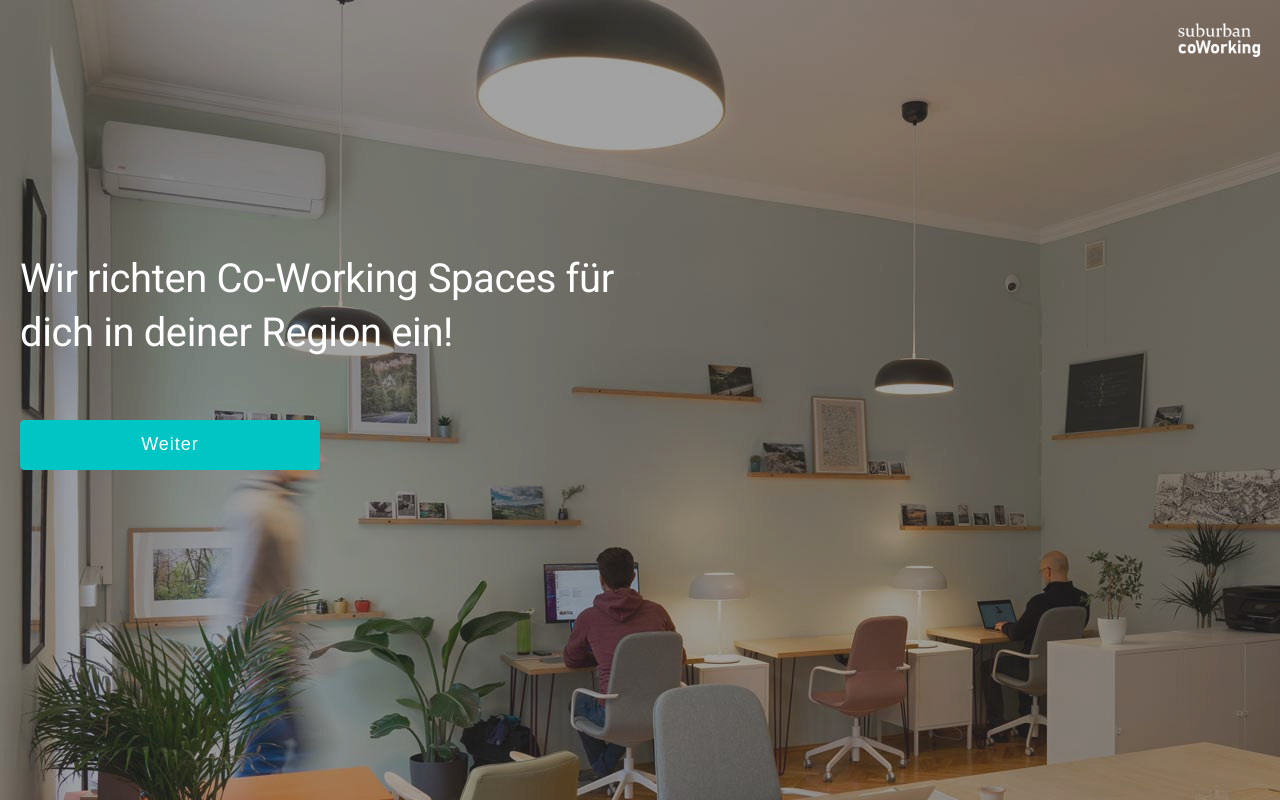
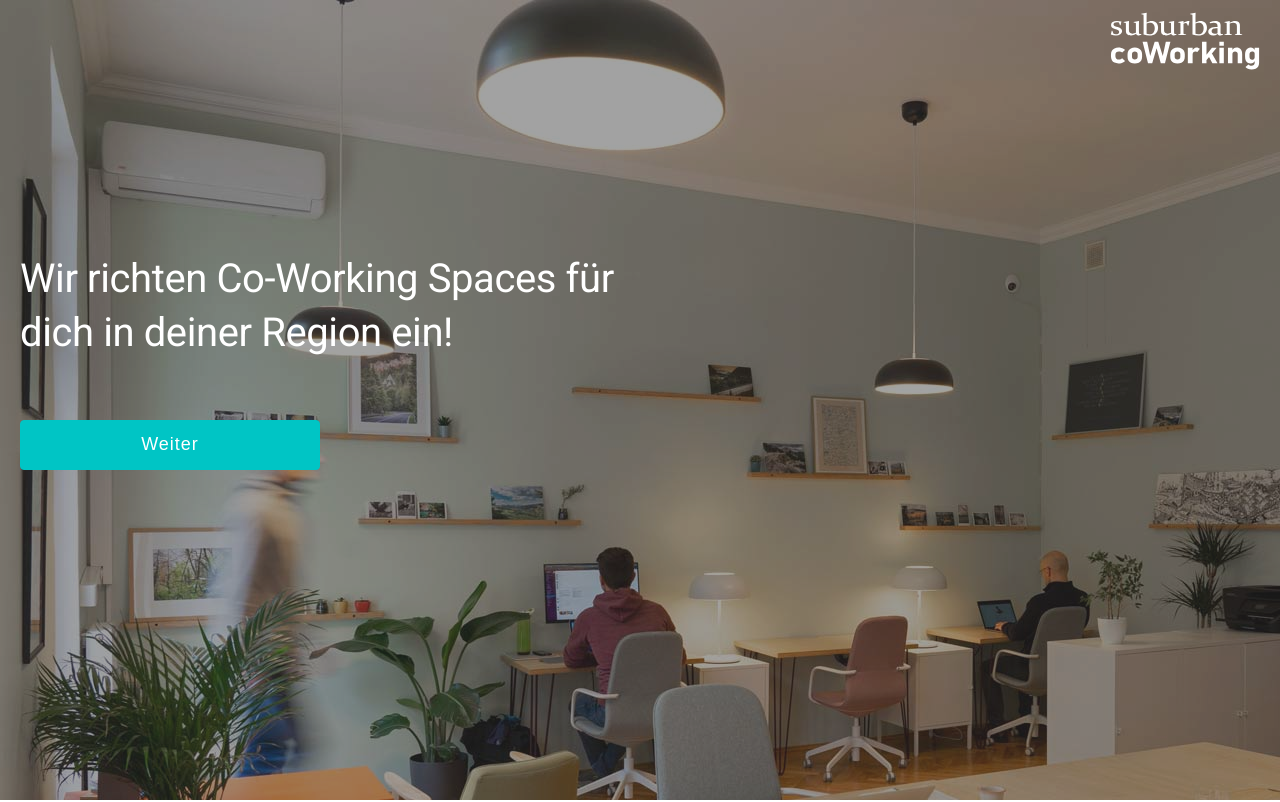
Before and after one commit to hanseventures/sustainable-packaging, a Gatsby site: page / in a window 1280 px wide. Shown: the top 802 px of the page. Built offline with nearby package versions, Linux system fonts and the light colour scheme; Gatsby itself is replaced by a stand-in of ours; a web font is replaced by a local one.

Commit message:
Logo: added SVG

```diff
--- a/src/components/Footer.js
+++ b/src/components/Footer.js
@@ -25,7 +25,7 @@ const Footer = props => {
       <div className="content content--low">
         <img
           className="logo"
-          src="/images/logo/suburban-coworking-logo-white@2x.png"
+          src="/images/logo/suburban-coworking-logo-white.svg"
         />
         <p>Wir richten Co-Working Spaces in deiner Region ein!</p>
         <ul className="list-style-type-none">
--- a/src/data/config/config.json
+++ b/src/data/config/config.json
@@ -1,8 +1,8 @@
 {
   "homepage": {},
   "logo": {
-    "mobile": "/images/logo/logo.png",
-    "desktop": "/images/logo/logo.png",
+    "mobile": "/images/logo/suburban-coworking-logo-white.svg",
+    "desktop": "/images/logo/suburban-coworking-logo-white.svg",
     "desktop_height": "36px",
     "alt": ""
   },
--- a/src/data/onboarding/sliders.json
+++ b/src/data/onboarding/sliders.json
@@ -1,26 +1,26 @@
 [
   {
-    "logo": "/images/logo/suburban-coworking-logo-white@2x.png",
+    "logo": "/images/logo/suburban-coworking-logo-white.svg",
     "title": "",
     "text": "Wir richten Co-Working Spaces für dich in deiner Region ein!"
   },
   {
-    "logo": "/images/logo/suburban-coworking-logo-white.png",
+    "logo": "/images/logo/suburban-coworking-logo-white.svg",
     "title": "1. So funktioniert's",
     "text": "Raise you hand und trage dich mit deiner PLZ ein. Natürlich ganz unverbindlich."
   },
   {
-    "logo": "/images/logo/suburban-coworking-logo-white.png",
+    "logo": "/images/logo/suburban-coworking-logo-white.svg",
     "title": "2. Die Suche startet",
     "text": "Sobald wir ausreichend anfragen für deine Region sammeln konnten, werden wir uns auf die Suche nach einer passenden Location machen."
   },
   {
-    "logo": "/images/logo/suburban-coworking-logo-white.png",
+    "logo": "/images/logo/suburban-coworking-logo-white.svg",
     "title": "3. Deine Entscheindung",
     "text": "Nachdem wir eine Location gefunden haben, melden wir uns bei dir und du kannst entscheinden mit als erste an Board zu kommen oder nicht."
   },
   {
-    "logo": "/images/logo/suburban-coworking-logo-white.png",
+    "logo": "/images/logo/suburban-coworking-logo-white.svg",
     "title": "4. Arbeitsplatz sichern",
     "text": "Trage dich jetzt ein und spread the word für ein Co-Working Office in deiner Nähe."
   }
--- a/src/styles/layout/_l-onboarding.scss
+++ b/src/styles/layout/_l-onboarding.scss
@@ -97,7 +97,7 @@
 
   .logo {
     position: absolute;
-    right: -15px;
+    right: 0;
     top: 10px;
   }
 
--- a/src/styles/modules/_footer.scss
+++ b/src/styles/modules/_footer.scss
@@ -4,6 +4,6 @@
 
 .l-footer {
   .logo {
-    max-width: 300px;
+    max-width: 220px;
   }
 }
```
Also changed, not shown: static/images/logo/suburban-coworking-logo-white.svg (added).
